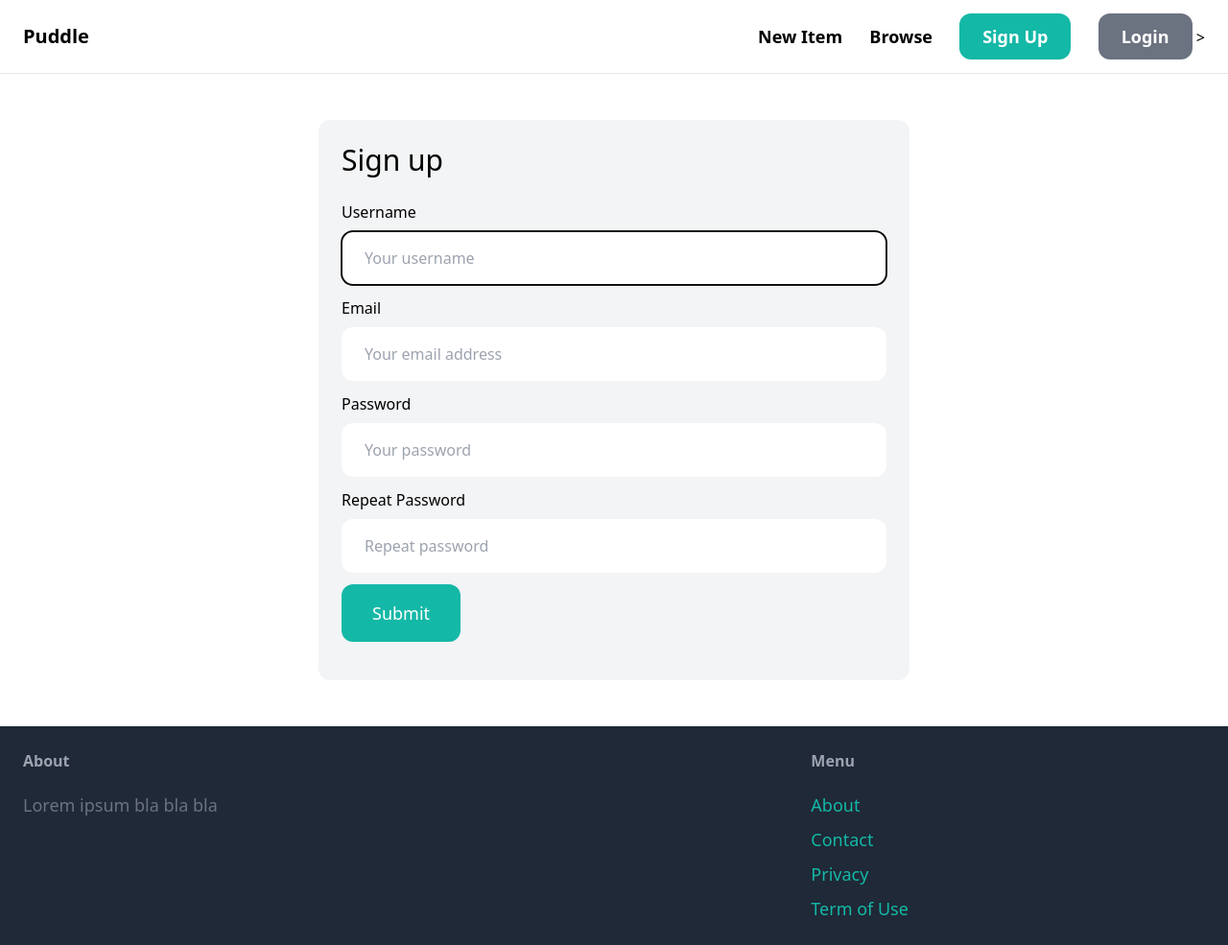
After one commit to Kamaric112/django-marketplace, a Django app: page /signup/ in a window 1280 px wide. The commit adds this page. Shown: the whole page at 96% size. Run offline with Django 4.2, Linux system fonts and the light colour scheme; parts of the project's set-up code (start-up, migrations or seed data) failed here and were passed over; some libraries are stand-ins or nearby versions.

Commit message:
added login and signup features

```diff
--- /dev/null
+++ b/core/forms.py
@@ -0,0 +1,38 @@
+from django import forms
+from django.contrib.auth.forms import UserCreationForm, AuthenticationForm
+from django.contrib.auth.models import User
+
+
+class LoginForm(AuthenticationForm):
+    username = forms.CharField(widget=forms.TextInput(attrs={
+        'placeholder': 'Your username',
+        'class': 'w-full py-4 px-6 rounded-xl'
+    }))
+
+    password = forms.CharField(widget=forms.PasswordInput(attrs={
+        'placeholder': 'Your password',
+        'class': 'w-full py-4 px-6 rounded-xl'
+    }))
+
+
+class SignUpForm(UserCreationForm):
+    class Meta:
+        model = User
+        fields = ['username', 'email', 'password1', 'password2']
+
+    username = forms.CharField(widget=forms.TextInput(attrs={
+        'placeholder': 'Your username',
+        'class': 'w-full py-4 px-6 rounded-xl'
+    }))
+    email = forms.CharField(widget=forms.EmailInput(attrs={
+        'placeholder': 'Your email address',
+        'class': 'w-full py-4 px-6 rounded-xl'
+    }))
+    password1 = forms.CharField(widget=forms.PasswordInput(attrs={
+        'placeholder': 'Your password',
+        'class': 'w-full py-4 px-6 rounded-xl'
+    }))
+    password2 = forms.CharField(widget=forms.PasswordInput(attrs={
+        'placeholder': 'Repeat password',
+        'class': 'w-full py-4 px-6 rounded-xl'
+    }))
--- a/core/templates/core/base.html
+++ b/core/templates/core/base.html
@@ -12,11 +12,19 @@
     <div class="space-x-6">
         <a href="#" class="text-lg font-semibold hover:text-gray-500"> New Item</a>
         <a href="#" class="text-lg font-semibold hover:text-gray-500">Browse</a>
-        <a href="#"
-           class="px-6 py-3 text-lg font-semibold bg-teal-500 text-white rounded-xl hover:bg-teal-700">Sign Up</a>
-        <a href="#"
-           class="px-6 py-3 text-lg font-semibold bg-gray-500 text-white rounded-xl hover:bg-gray-700">Login</a>
-        ></a>
+        {% if request.user.is_authenticated %}
+            <a href="#"
+               class="px-6 py-3 text-lg font-semibold bg-teal-500 text-white rounded-xl hover:bg-teal-700">Inbox</a>
+            <a href="#"
+               class="px-6 py-3 text-lg font-semibold bg-gray-500 text-white rounded-xl hover:bg-gray-700">Dashboard</a>
+            >
+        {% else %}
+            <a href="{% url 'core:signup' %}"
+               class="px-6 py-3 text-lg font-semibold bg-teal-500 text-white rounded-xl hover:bg-teal-700">Sign Up</a>
+            <a href="{% url 'core:login' %}"
+               class="px-6 py-3 text-lg font-semibold bg-gray-500 text-white rounded-xl hover:bg-gray-700">Login</a>
+            >
+        {% endif %}
     </div>
 </nav>
 <div class="px-6 py-6">
@@ -38,7 +46,7 @@
 
             </li>
             <li>
-                <a href="{% url 'contact' %}" class="text-lg text-teal-500 hover:text-teal-700"> Contact</a>
+                <a href="{% url 'core:contact' %}" class="text-lg text-teal-500 hover:text-teal-700"> Contact</a>
             </li>
             <li>
                 <a href="#" class="text-lg text-teal-500 hover:text-teal-700"> Privacy</a>
--- /dev/null
+++ b/core/templates/core/signup.html
@@ -0,0 +1,41 @@
+{% extends 'core/base.html' %}
+
+{% block title %} Sign up {% endblock %}
+
+{% block content %}
+    <div class="w-1/2 my-6  p-6 mx-auto bg-gray-100 rounded-xl">
+        <h1 class="mb-6 text-3xl"> Sign up </h1>
+        <form action="." method="post">
+            {% csrf_token %}
+            <div class="mb-3">
+                <label class="inline-block mb-2 "> Username</label> <br/>
+                {{ form.username }}
+            </div>
+            <div class="mb-3">
+                <label class="inline-block mb-2 "> Email</label> <br/>
+                {{ form.email }}
+            </div>
+            <div class="mb-3">
+                <label class="inline-block mb-2 "> Password</label> <br/>
+                {{ form.password1 }}
+            </div>
+            <div class="mb-3">
+                <label class="inline-block mb-2 "> Repeat Password</label> <br/>
+                {{ form.password2 }}
+            </div>
+
+            {% if form.errors or form.non_field_errors %}
+                <div class="mb-3 p-6 bg-red-100 rounded-xl">
+                    {% for field in form %}
+                        {{ field.errors }}
+                    {% endfor %}
+                    {{ form.non_field_errors }}
+
+                </div>
+            {% endif %}
+            <button class="py-4 px-8 text-lg bg-teal-500 hover:bg-teal-700 rounded-xl text-white">Submit</button>
+        </form>
+    </div>
+
+
+{% endblock %}
--- /dev/null
+++ b/core/urls.py
@@ -0,0 +1,13 @@
+from django.urls import path, include
+from django.contrib.auth import views as auth_views
+from . import views
+from .forms import LoginForm
+
+app_name = 'core'
+urlpatterns = [
+    path('', views.index, name='index'),
+    path('contact/', views.contact, name='contact'),
+    path('signup/', views.signup, name='signup'),
+    path('login/', auth_views.LoginView.as_view(template_name='core/login.html', authentication_form=LoginForm),
+         name='login')
+]
--- a/core/views.py
+++ b/core/views.py
@@ -1,5 +1,6 @@
-from django.shortcuts import render
+from django.shortcuts import render, redirect
 from item.models import Category, Item
+from .forms import SignUpForm
 
 
 def index(request):
@@ -14,3 +15,17 @@ def index(request):
 
 def contact(request):
     return render(request, 'core/contact.html')
+
+
+def signup(request):
+    if request.method == 'POST':
+        form = SignUpForm(request.POST)
+        if form.is_valid():
+            form.save()
+            return redirect('/login')
+    else:
+        form = SignUpForm()
+
+    return render(request, 'core/signup.html', {
+        'form': form
+    })
--- a/puddle/settings.py
+++ b/puddle/settings.py
@@ -26,6 +26,9 @@ DEBUG = True
 
 ALLOWED_HOSTS = []
 
+LOGIN_URL = '/login/'
+LOGIN_REDIRECT_URL = '/'
+LOGOUT_REDIRECT_URL = '/'
 # Application definition
 
 INSTALLED_APPS = [
--- a/puddle/urls.py
+++ b/puddle/urls.py
@@ -3,11 +3,8 @@ from django.conf.urls.static import static
 from django.contrib import admin
 from django.urls import path, include
 
-from core.views import index, contact
-
 urlpatterns = [
-                  path('', index, name="index"),
+                  path('', include('core.urls')),
                   path('items/', include('item.urls')),
-                  path('contact/', contact, name="contact"),
                   path('admin/', admin.site.urls),
               ] + static(settings.MEDIA_URL, document_root=settings.MEDIA_ROOT)
```
Also changed, not shown: core/templates/core/login.html (added, +35 -0 lines).
